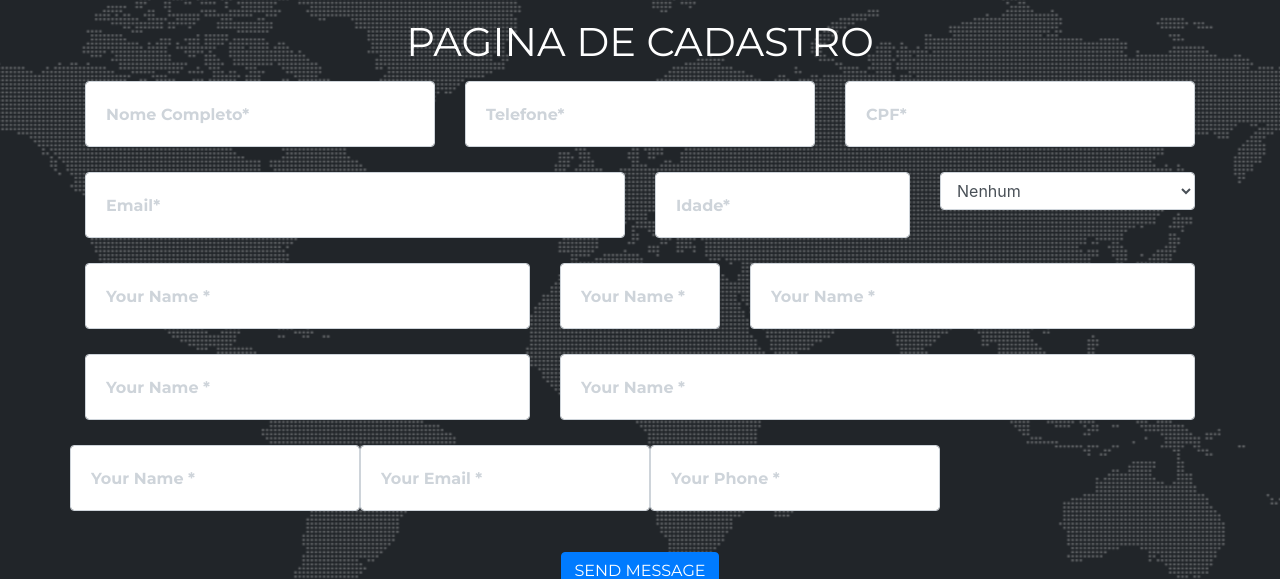
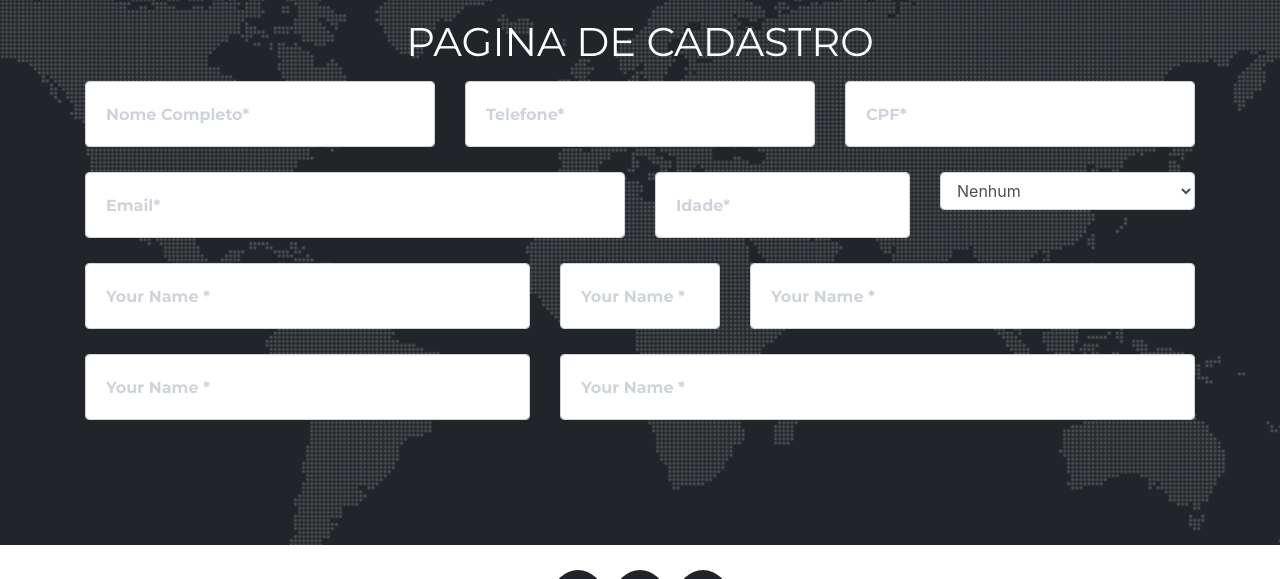
Before and after one commit to Breakworm/congmulheres, a website with bundled scripts: page index.html in a window 1280 px wide. Shown: the part 4643-5222 px from the top of the page. Built offline with nearby package versions, Linux system fonts and the light colour scheme; a web font is replaced by a local one.

Commit message:
retirada de campos do cadastro

```diff
--- a/index.html
+++ b/index.html
@@ -416,27 +416,6 @@
                 </div>
               </div>
 
-
-
-
-                <div class="form-group">
-                  <input class="form-control" id="name" type="text" placeholder="Your Name *" required="required" data-validation-required-message="Please enter your name.">
-                  <p class="help-block text-danger"></p>
-                </div>
-                <div class="form-group">
-                  <input class="form-control" id="email" type="email" placeholder="Your Email *" required="required" data-validation-required-message="Please enter your email address.">
-                  <p class="help-block text-danger"></p>
-                </div>
-                <div class="form-group">
-                  <input class="form-control" id="phone" type="tel" placeholder="Your Phone *" required="required" data-validation-required-message="Please enter your phone number.">
-                  <p class="help-block text-danger"></p>
-                </div>
-
-              <div class="clearfix"></div>
-              <div class="col-lg-12 text-center">
-                <div id="success"></div>
-                <button id="sendMessageButton" class="btn btn-primary btn-xl text-uppercase" type="submit">Send Message</button>
-              </div>
             </div>
           </form>
         </div>
```
